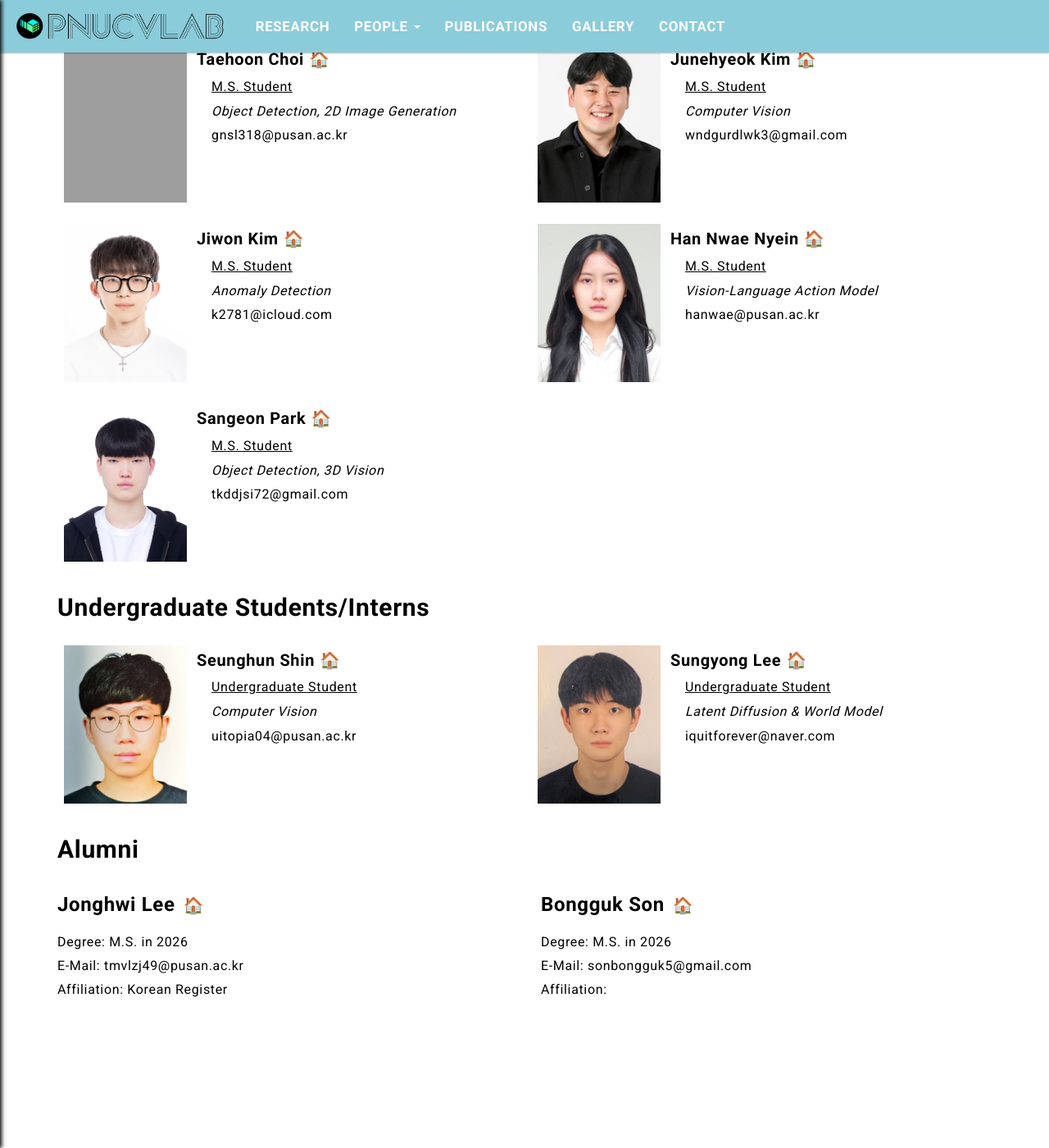
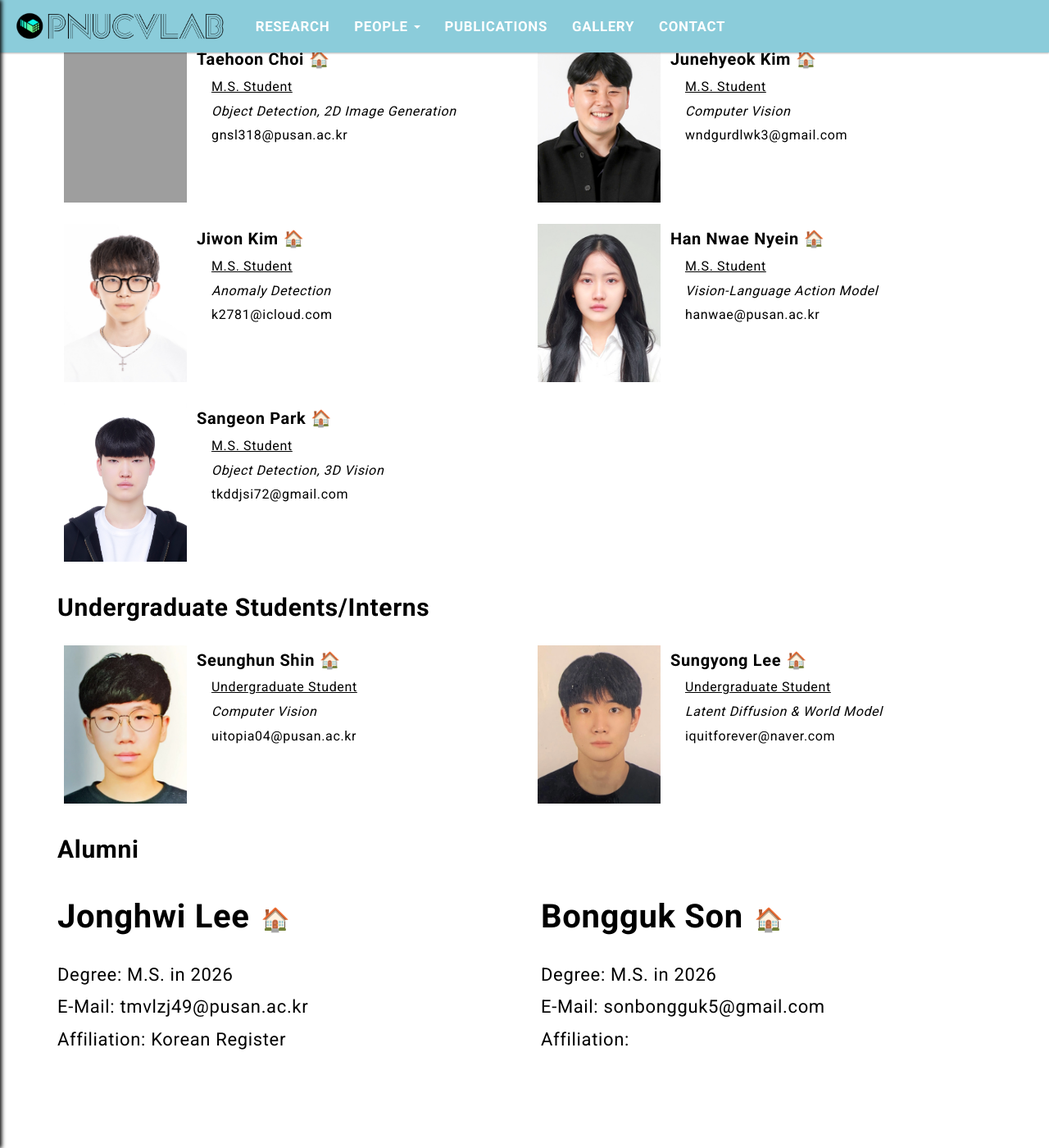
Before and after one commit to pnucvlab/pnucvlab.github.io, a Jekyll site: the page built from pages/people/members.html, in a window 1280 px wide and 1400 px high, scrolled down 462 px. Shown: the whole window at 82% size. Built offline with Jekyll 4.4.1, drawn with Linux system fonts in a browser that asks for light colours; grey boxes are pictures that could not be loaded.

Commit message:
Increase alumni card font sizes
Name and detail lines were too small compared to the rest of the page.

```diff
--- a/assets/css/main.css
+++ b/assets/css/main.css
@@ -587,12 +587,12 @@ body {
 
 .alumni-name .name {
 	font-weight: bold;
-	font-size: 24px;
-	margin-right: 6px;
+	font-size: 40px;
+	margin-right: 10px;
 }
 
 .alumni-name .home-icon {
-	font-size: 20px;
+	font-size: 28px;
 	color: #007bff;
 	text-decoration: none;
 }
@@ -602,8 +602,8 @@ body {
 }
 
 .alumni-details {
-	margin-top: 10px;
-	font-size: 16px;
+	margin-top: 14px;
+	font-size: 22px;
 	color: #000;
 	line-height: 1.8;
 }
```
